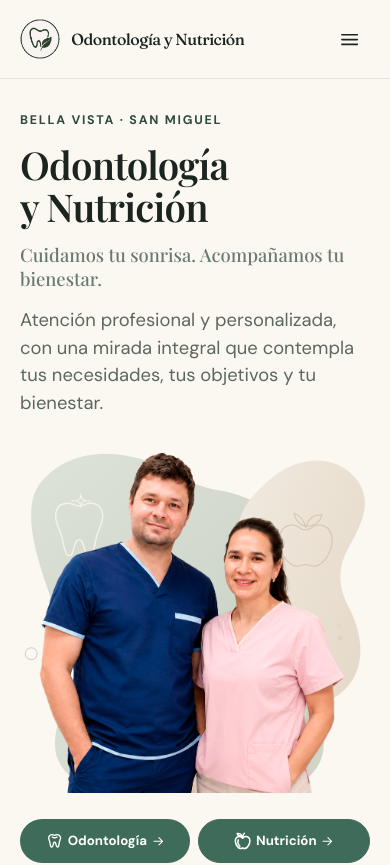
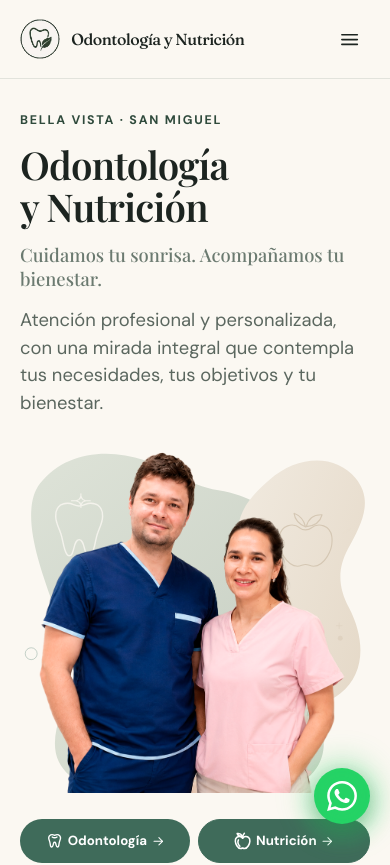
Before and after one commit to kaminsky1903-star/odontonutri, a React (Vite) app: page / in a window 390 px wide. Shown: the top 865 px of the page. Built offline with nearby package versions, Linux system fonts and the light colour scheme.

Commit message:
Keep the floating WhatsApp button visible on phones.
The mobile layout hid it with display:none; show a smaller fixed control instead so the contact shortcut stays available.

Co-authored-by: Cursor <cursoragent@cursor.com>

```diff
--- a/src/index.css
+++ b/src/index.css
@@ -168,7 +168,7 @@ header {
 .whatsapp-float {
   --wa-green: #25d366;
   position: fixed;
-  z-index: 40;
+  z-index: 80;
   isolation: isolate;
   overflow: visible;
   right: max(20px, env(safe-area-inset-right));
@@ -928,7 +928,8 @@ footer p {
   }
 
   .whatsapp-float {
-    display: none;
+    width: 56px;
+    height: 56px;
   }
 
   footer {
```
Also changed, not shown: 1 other file (tests, documents, lock files or other folders).
